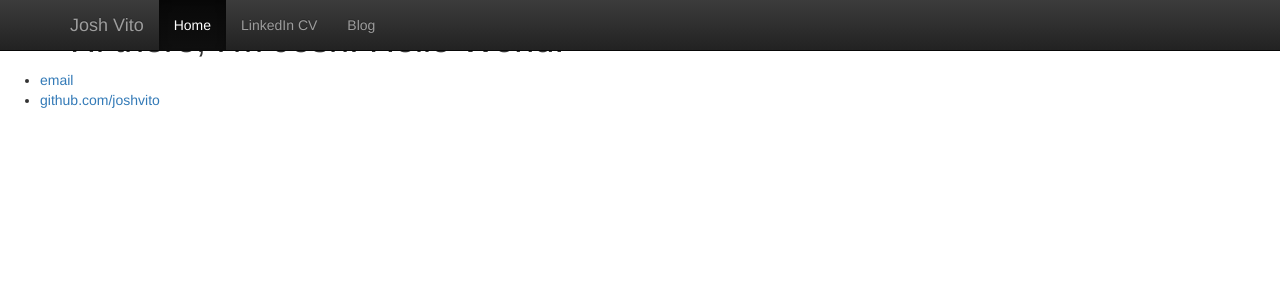
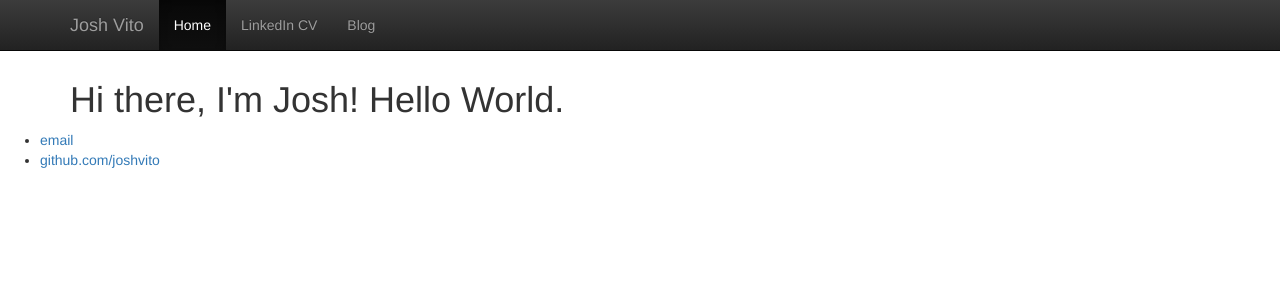
Before and after one commit to joshvito/joshvito.github.io, a Jekyll site: the page built from index.html, in a window 1280 px wide. Shown: the top 300 px of the page. Built offline with Jekyll 4.4.1, drawn with Linux system fonts in a browser that asks for light colours; nearby versions of some CDN libraries.

Commit message:
updated site styles in default template

```diff
--- a/_includes/footer.html
+++ b/_includes/footer.html
@@ -1,6 +1,8 @@
 <footer>
-	<ul>
-		<li><a href="mailto:joshvito@gmail.com">email</a></li>
-		<li><a href="https://github.com/joshvito">github.com/joshvito</a></li>
-	</ul>
+	<div class="contaner">
+		<ul>
+			<li><a href="mailto:joshvito@gmail.com">email</a></li>
+			<li><a href="https://github.com/joshvito">github.com/joshvito</a></li>
+		</ul>
+	</div>
 </footer>
--- a/_includes/head.html
+++ b/_includes/head.html
@@ -3,7 +3,49 @@
 	<!-- link to main stylesheet -->
 	<link rel="stylesheet" type="text/css" href="https://cdnjs.cloudflare.com/ajax/libs/twitter-bootstrap/3.3.6/css/bootstrap.min.css">
 	<link rel="stylesheet" type="text/css" href="https://cdnjs.cloudflare.com/ajax/libs/twitter-bootstrap/3.3.6/css/bootstrap-theme.min.css">
+	<style type="text/css">
 
+		/* Sticky footer styles
+		-------------------------------------------------- */
+		html {
+		  position: relative;
+		  min-height: 100%;
+		}
+		body {
+		  /* Margin bottom by footer height */
+		  margin-bottom: 60px;
+		}
+		.footer {
+		  position: absolute;
+		  bottom: 0;
+		  width: 100%;
+		  /* Set the fixed height of the footer here */
+		  height: 60px;
+		  background-color: #f5f5f5;
+		}
+
+
+		/* Custom page CSS
+		-------------------------------------------------- */
+		/* Not required for template or sticky footer method. */
+
+		body > .container {
+		  padding: 60px 15px 0;
+		}
+		.container .text-muted {
+		  margin: 20px 0;
+		}
+
+		.footer > .container {
+		  padding-right: 15px;
+		  padding-left: 15px;
+		}
+
+		code {
+		  font-size: 80%;
+		}
+
+	</style>
 	<!-- google analytics - i will not share this data with google -->
 	{% include analytics.html %}
 
```
